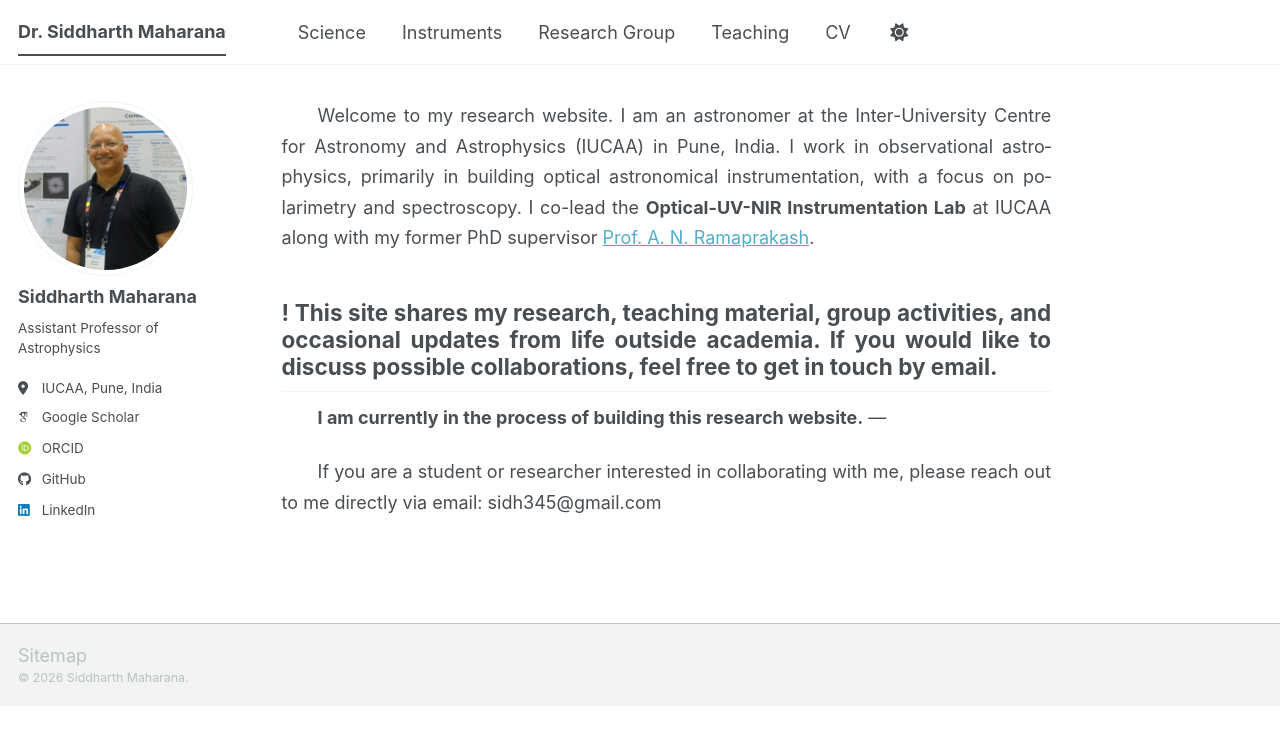
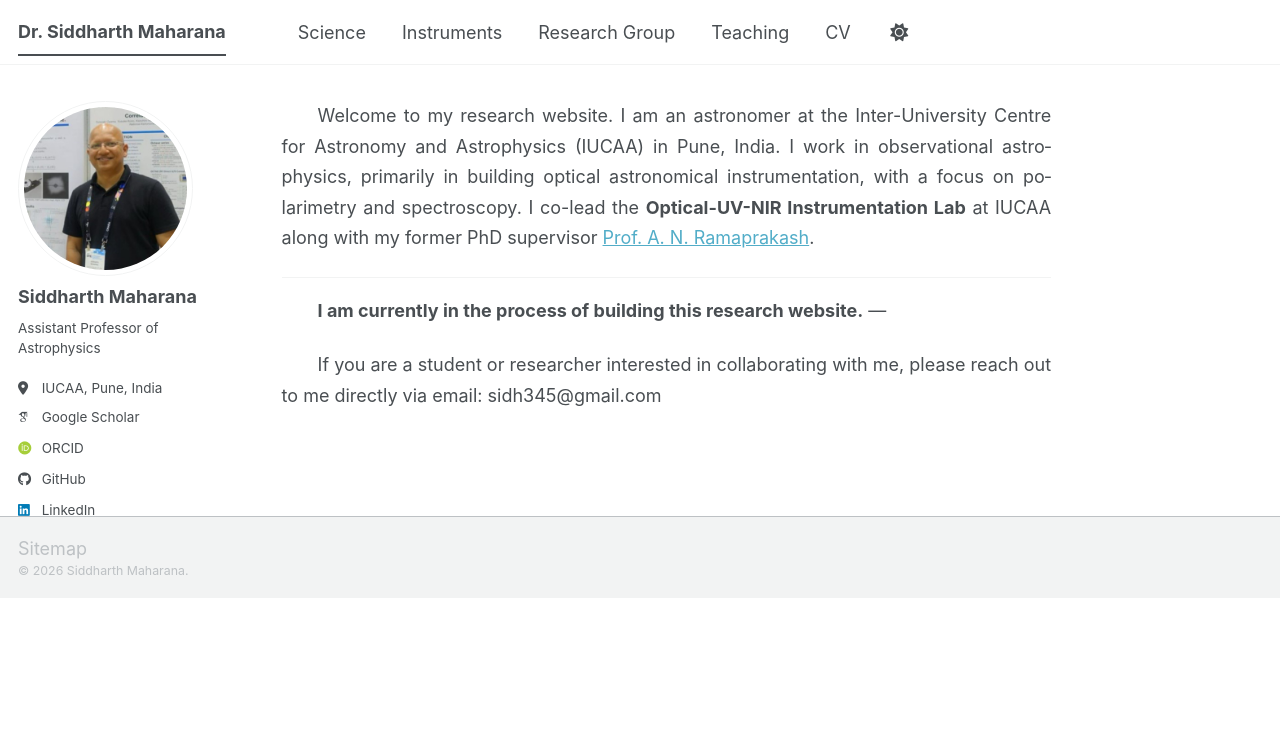
Before and after one commit to siddharth-maharana/siddharth-maharana.github.io, a Jekyll site: the page built from _pages/about.md, in a window 1280 px wide. Shown: the top 745 px of the page. Built offline with Jekyll 4.4.1, drawn with Linux system fonts in a browser that asks for light colours; some web fonts are replaced; a script bundle is joined from its source files by our own code; library files that are not in the unit come from our copies.

Commit message:
Update about.md

```diff
--- a/_pages/about.md
+++ b/_pages/about.md
@@ -9,7 +9,7 @@ redirect_from:
 
 Welcome to my research website. I am an astronomer at the Inter-University Centre for Astronomy and Astrophysics (IUCAA) in Pune, India. I work in observational astrophysics, primarily in building optical astronomical instrumentation, with a focus on polarimetry and spectroscopy. I co-lead the **Optical-UV-NIR Instrumentation Lab** at IUCAA along with my former PhD supervisor [Prof. A. N. Ramaprakash](https://www.iucaa.in/en/faculty-research/anr).
 
-! This site shares my research, teaching material, group activities, and occasional updates from life outside academia. If you would like to discuss possible collaborations, feel free to get in touch by email.
+<!-- This site shares my research, teaching material, group activities, and occasional updates from life outside academia. If you would like to discuss possible collaborations, feel free to get in touch by email.-->
 ---
 **I am currently in the process of building this research website.**
 ---
```
